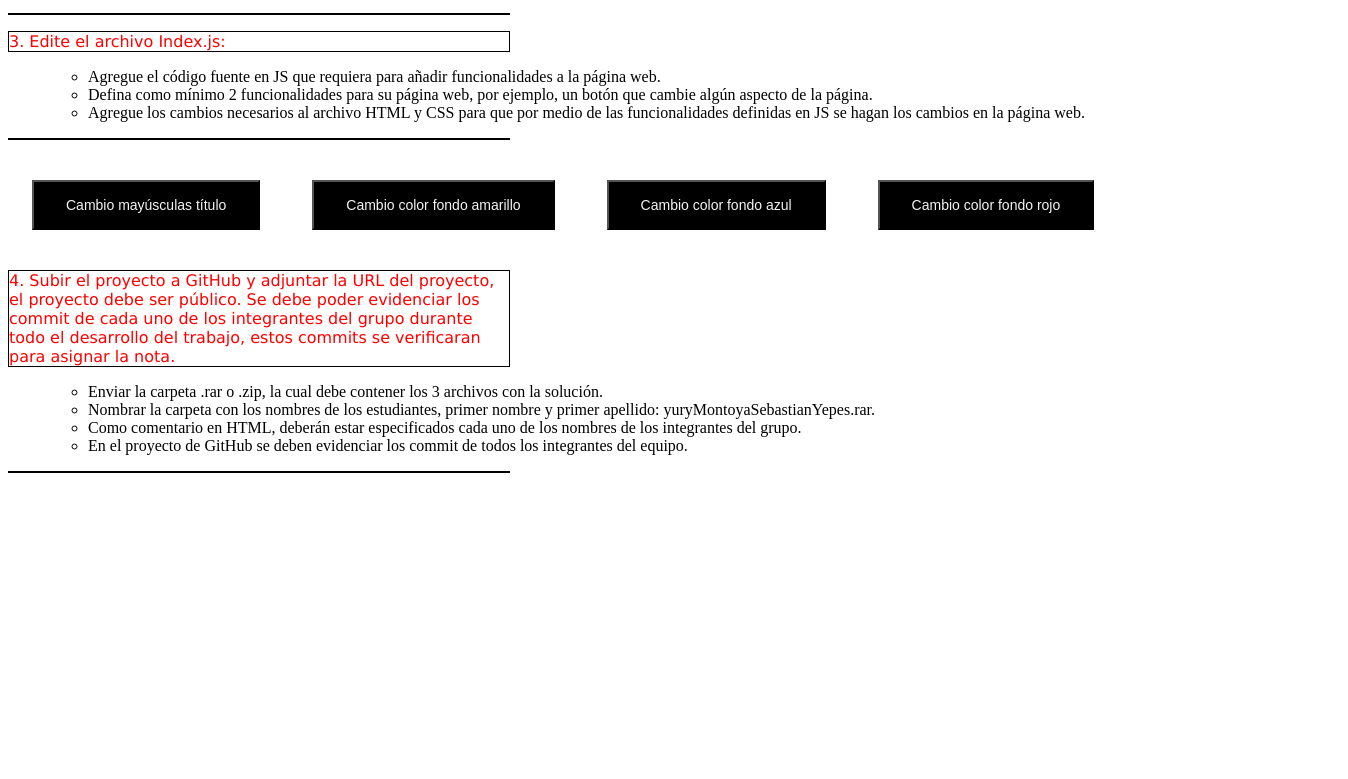
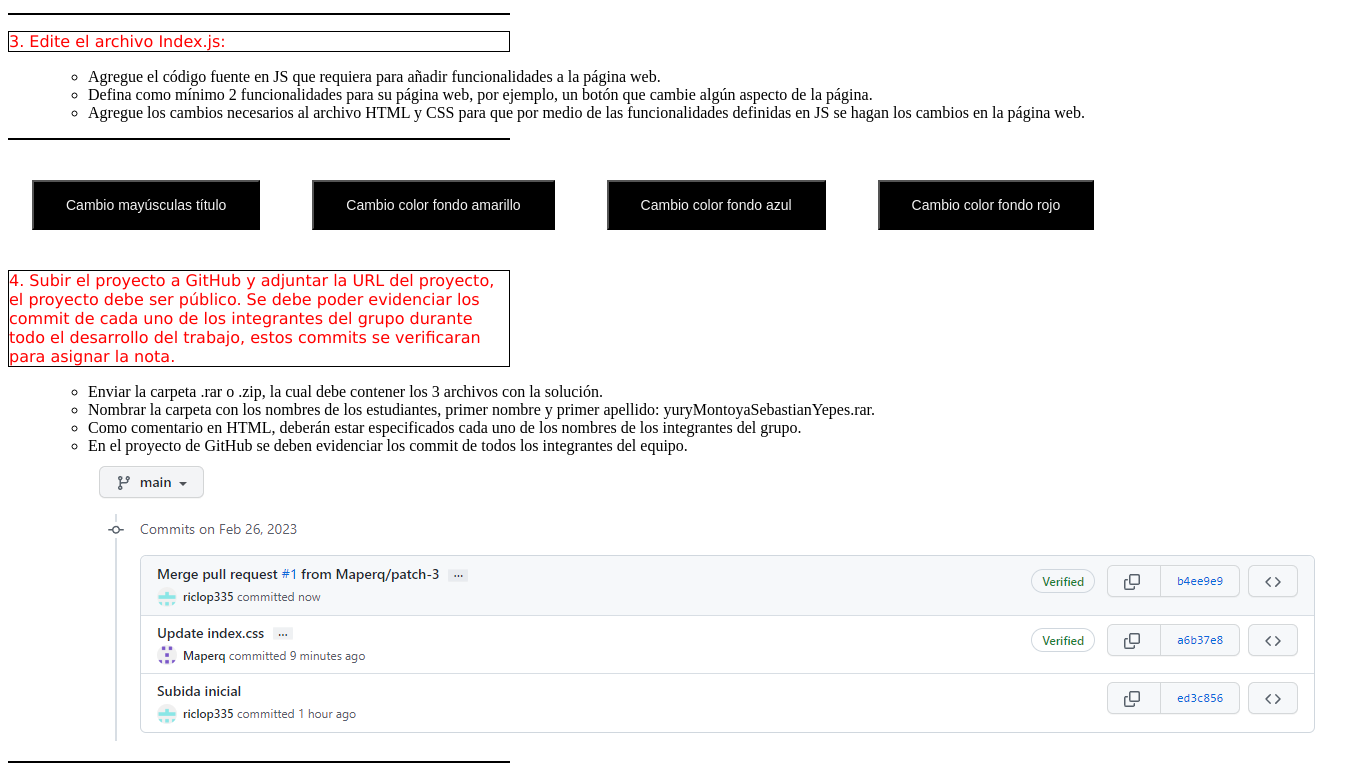
Before and after one commit to riclop335/Desarrollo_Soft2_tarea_2, a plain HTML site: page index.html in a window 1280 px wide. Shown: the part 924-1703 px from the top of the page, 1348 px wide, since content can reach past the window. Before the commit the page ends 1413 px from the top, so only its background shows below. Drawn offline with Linux system fonts and the light colour scheme.

Commit message:
Add files via upload

```diff
--- a/index.html
+++ b/index.html
@@ -1,5 +1,8 @@
 <!DOCTYPE html>
 <html>
+
+/* Marwin Alejandro Perdomo quintero*/
+/* German Ricardo Martinez Lopez*/
 
 <head>
     <title>Estudiantes</title>
@@ -76,6 +79,10 @@
                 <li> Nombrar la carpeta con los nombres de los estudiantes, primer nombre y primer apellido: yuryMontoyaSebastianYepes.rar. <br> </li>
                 <li> Como comentario en HTML, deberán estar especificados cada uno de los nombres de los integrantes del grupo. <br> </li>
                 <li> En el proyecto de GitHub se deben evidenciar los commit de todos los integrantes del equipo. <br> </li>
+
+                <img src="img/punto_4.PNG"/>
+
+
             </ul>
         </ol>
     </p>
```
